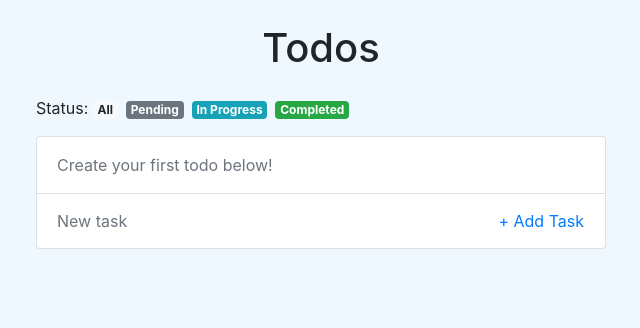
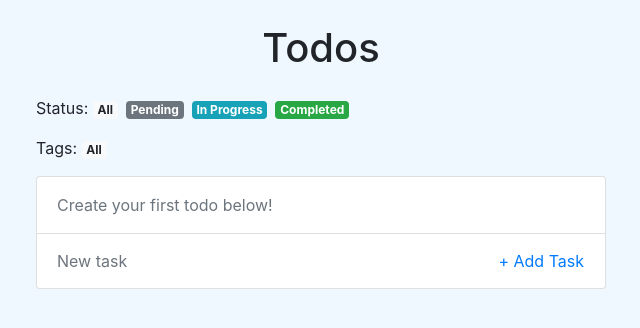
Before and after one commit to connorgiles/connorgiles-todo, a React (Create React App) app: page / in a window 1280 px wide. Shown: the top 328 px of the page, without its empty margins (319-959 px from the left). Built offline with nearby package versions, Linux system fonts and the light colour scheme.

Commit message:
Added ability to filter by tags

```diff
--- a/src/components/App.js
+++ b/src/components/App.js
@@ -32,6 +32,8 @@ const parseTodos = (todos) =>
 const filterTodos = (todos, filters = {}) =>
   todos.filter((todo) => {
     if (filters.status && filters.status !== todo.status) return false;
+    if (filters.tag && !(todo.tags || []).find((t) => t.value === filters.tag))
+      return false;
     return true;
   });
 
@@ -67,7 +69,7 @@ function App() {
   return (
     <Wrapper>
       <h1 className="text-center my-4">Todos</h1>
-      <TodoFilters filters={filters} setFilters={setFilters} />
+      <TodoFilters filters={filters} setFilters={setFilters} tags={tags} />
       <TodoList
         todos={todos}
         createTodo={onSave}
--- a/src/components/TodoFilters.js
+++ b/src/components/TodoFilters.js
@@ -4,15 +4,24 @@ import { statuses } from '../constants';
 
 import StatusBadge from './StatusBadge';
 
-export default function TodoFilters({ filters, setFilters }) {
+export default function TodoFilters({ filters, setFilters, tags }) {
   const filterStatus = (status) =>
     setFilters({
       ...filters,
       status,
     });
 
-  const filteringStatus = filters.status !== undefined;
+  const filterTags = (tag) => {
+    setFilters({
+      ...filters,
+      tag,
+    });
+  };
+
+  const isSelected = (type, val) => !filters[type] || filters[type] === val;
+
   return (
+    <div>
       <div className="my-3">
         Status:{' '}
         <StatusBadge
@@ -25,10 +34,28 @@ export default function TodoFilters({ filters, setFilters }) {
           <StatusBadge
             className="mr-2"
             status={s}
-          color={filteringStatus && filters.status !== s ? 'light' : undefined}
+            color={isSelected('status', s) ? undefined : 'light'}
             onClick={() => filterStatus(s)}
           />
         ))}
       </div>
+      <div className="my-3">
+        Tags:{' '}
+        <StatusBadge
+          className="mr-2"
+          color="light"
+          status={'All'}
+          onClick={() => filterTags(undefined)}
+        />
+        {tags.map(({ value }) => (
+          <StatusBadge
+            className="mr-2"
+            status={value}
+            color={isSelected('tag', value) ? undefined : 'light'}
+            onClick={() => filterTags(value)}
+          />
+        ))}
+      </div>
+    </div>
   );
 }
```
Lines whose indentation alone changed are shown as unchanged.
